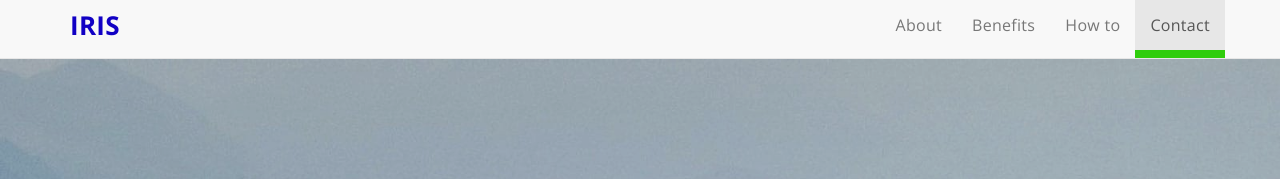
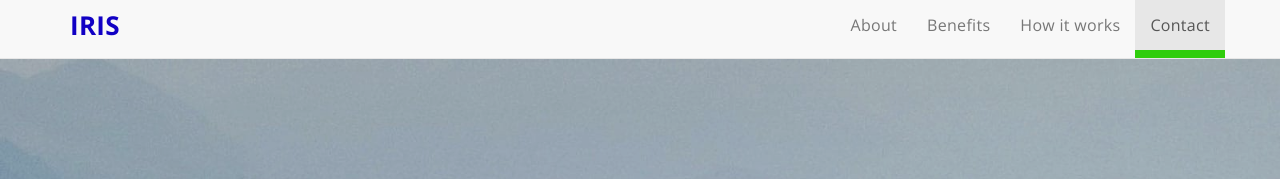
Before and after one commit to iris-dni/iris-landing-page, a Jekyll site: the page built from index.html, in a window 1280 px wide. Shown: the top 179 px of the page. Built offline with Jekyll 4.4.1, drawn with Linux system fonts in a browser that asks for light colours.

```diff
--- a/_includes/header.html
+++ b/_includes/header.html
@@ -21,7 +21,7 @@
           <a class="page-scroll" href="#benefits">Benefits</a>
         </li>
         <li>
-          <a class="page-scroll" href="#howTo">How to</a>
+          <a class="page-scroll" href="#howTo">How it works</a>
         </li>
         <li>
           <a class="page-scroll" href="#contact">Contact</a>
```
